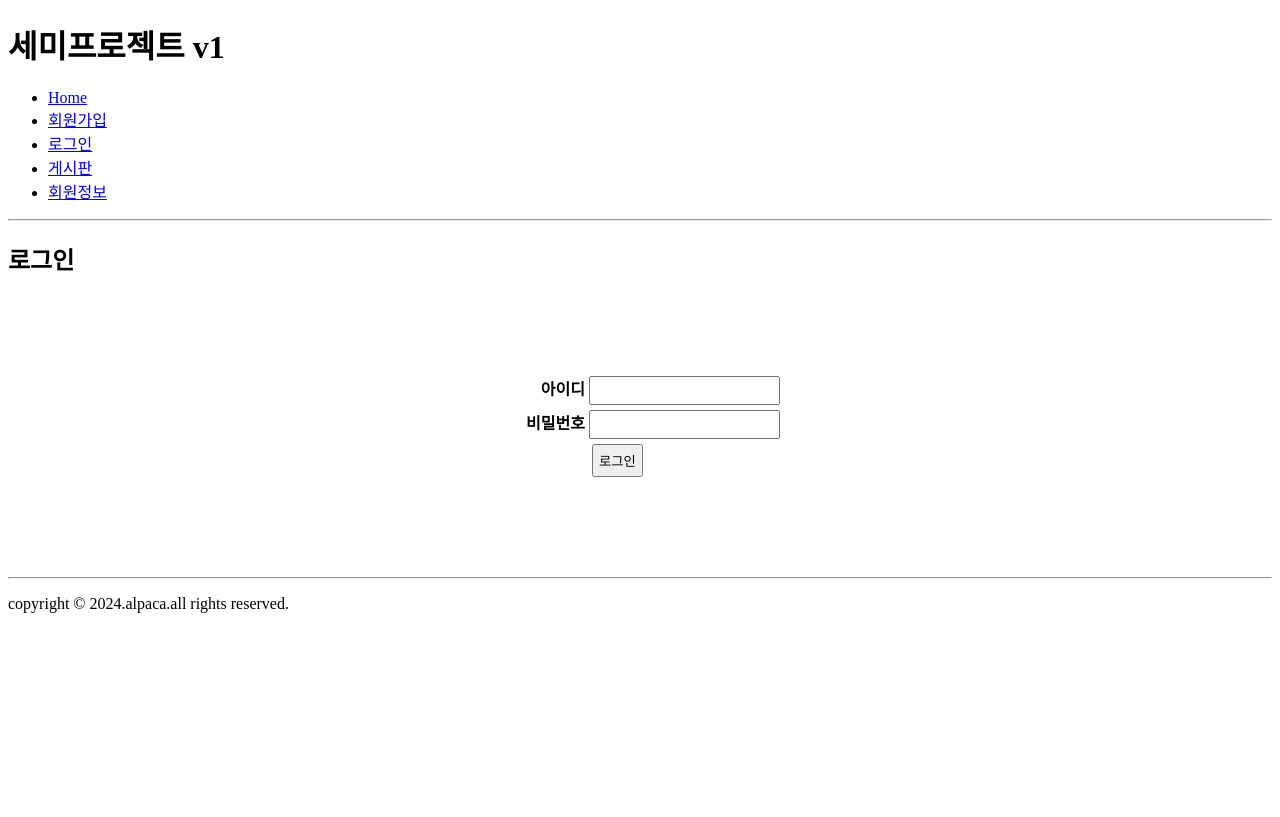
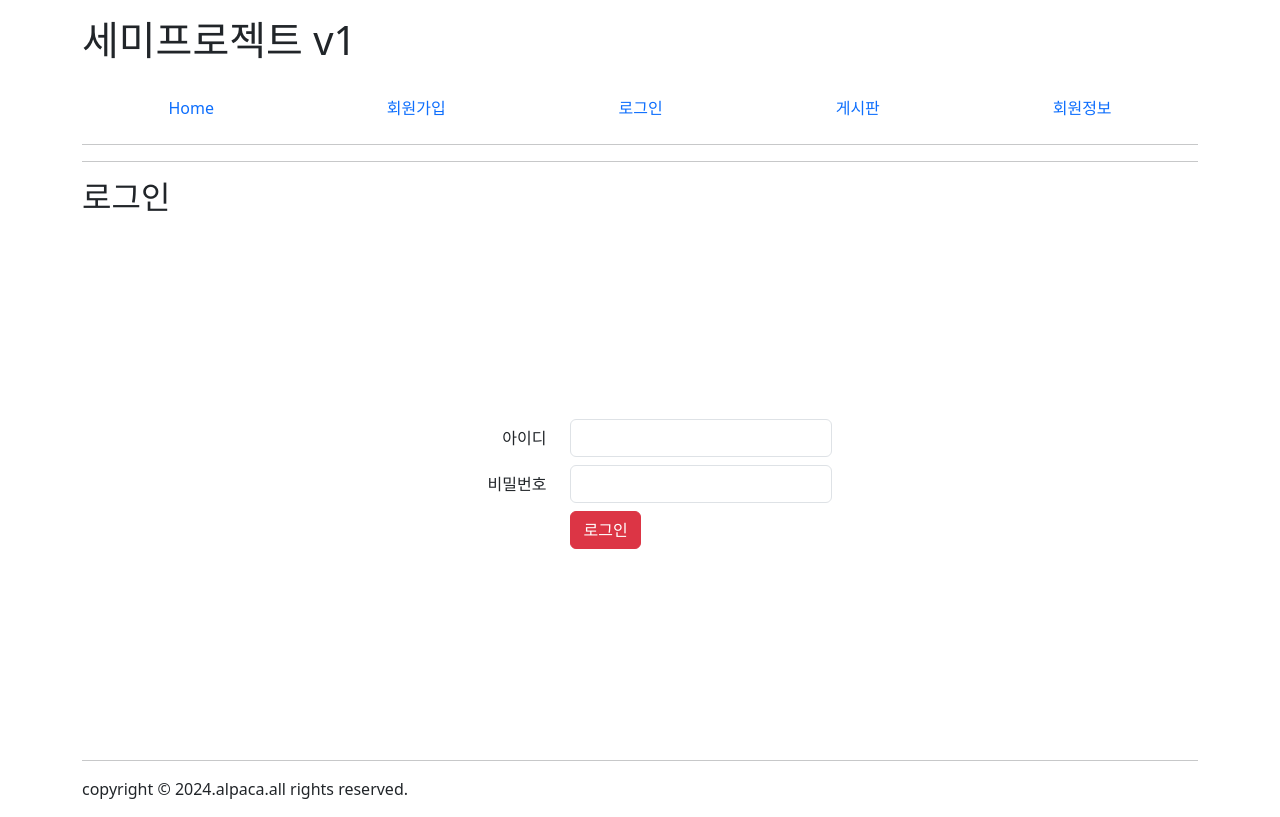
Before and after one commit to Yongheech/semiprojectv1b, a FastAPI app: page /member/login in a window 1280 px wide. Before the commit the page ends 613 px from the top, so only its background shows below. Run offline with FastAPI, Linux system fonts and the light colour scheme; some libraries are stand-ins or nearby versions.

Commit message:
login을 bootstrap으로 변경

```diff
--- a/views/templates/member/login.html
+++ b/views/templates/member/login.html
@@ -3,37 +3,40 @@
 <head>
     <meta charset="UTF-8">
     <title>세미프로젝트</title>
+    <link rel="stylesheet" href="/static/css/bs5/bootstrap.min.css">
     <link rel="stylesheet" href="/static/css/project.css">
     <style>
-        form {  width: 350px; margin: 100px auto;  }
-        form label { display: inline-block; width: 120px; text-align: right;
-            font-weight: bold}
-        form div {margin: 5px 0}
-        form input {padding: 5px;}
-        button{ margin-left: 7px ; padding: 5px}
     </style>
 </head>
 <body>
-    <div id="wrap">
-        <header><h1>세미프로젝트 v1</h1></header>
-        <nav><ul>
-            <li><a href="/">Home</a></li>
-            <li><a href="/member/join">회원가입</a></li>
-            <li><a href="/member/login">로그인</a></li>
-            <li><a href="/board/list">게시판</a></li>
-            <li><a href="/member/myinfo">회원정보</a></li>
+    <div id="wrap" class="container">
+        <header class="py-3"><h1>세미프로젝트 v1</h1></header>
+        <nav><ul class="nav nav-fill">
+            <li class="nav-item"><a class="nav-link " href="/">Home</a></li>
+            <li class="nav-item"><a class="nav-link " href="/member/join">회원가입</a></li>
+            <li class="nav-item"><a class="nav-link " href="/member/login">로그인</a></li>
+            <li class="nav-item"><a class="nav-link " href="/board/list">게시판</a></li>
+            <li class="nav-item"><a class="nav-link " href="/member/myinfo">회원정보</a></li>
         </ul>
+            <hr>
+        </nav>
             <hr>
         </nav>
         <main>
             <h2 >로그인</h2>
-            <form id="login" name="loginfrm" method="post">
-                <div><label for="userid">아이디</label>
-                    <input type="text" name="userid" id="userid" required> </div>
-                <div><label for="passwd">비밀번호</label>
-                    <input type="text" name="passwd" id="passwd" required> </div>
-                <div><label></label><button type="submit" id="loginbtn">로그인</button> </div>
+            <div class="d-flex justify-content-center align-items-center" style="height: 65vh">
+            <form id="login" name="loginfrm" method="post" class="col-5">
+                <div class="row my-2"><label for="userid" class="col-form-label col-4 text-end">아이디</label>
+                    <div class="col-7">
+                    <input type="text" name="userid" id="userid" required class="form-control"> </div></div>
+                <div class="row my-2"><label for="passwd" class="col-form-label col-4 text-end">비밀번호</label>
+                    <div class="col-7">
+                    <input type="text" name="passwd" id="passwd" required class="form-control"></div></div>
+                <div class="row my-2"><label class="col-form-label col-4 text-end"></label>
+                    <div class="col-7">
+                    <button type="submit" id="loginbtn" class="btn btn-danger">로그인</button> </div></div>
             </form>
+            </div>
         </main>
         <footer>
             <hr>
```
